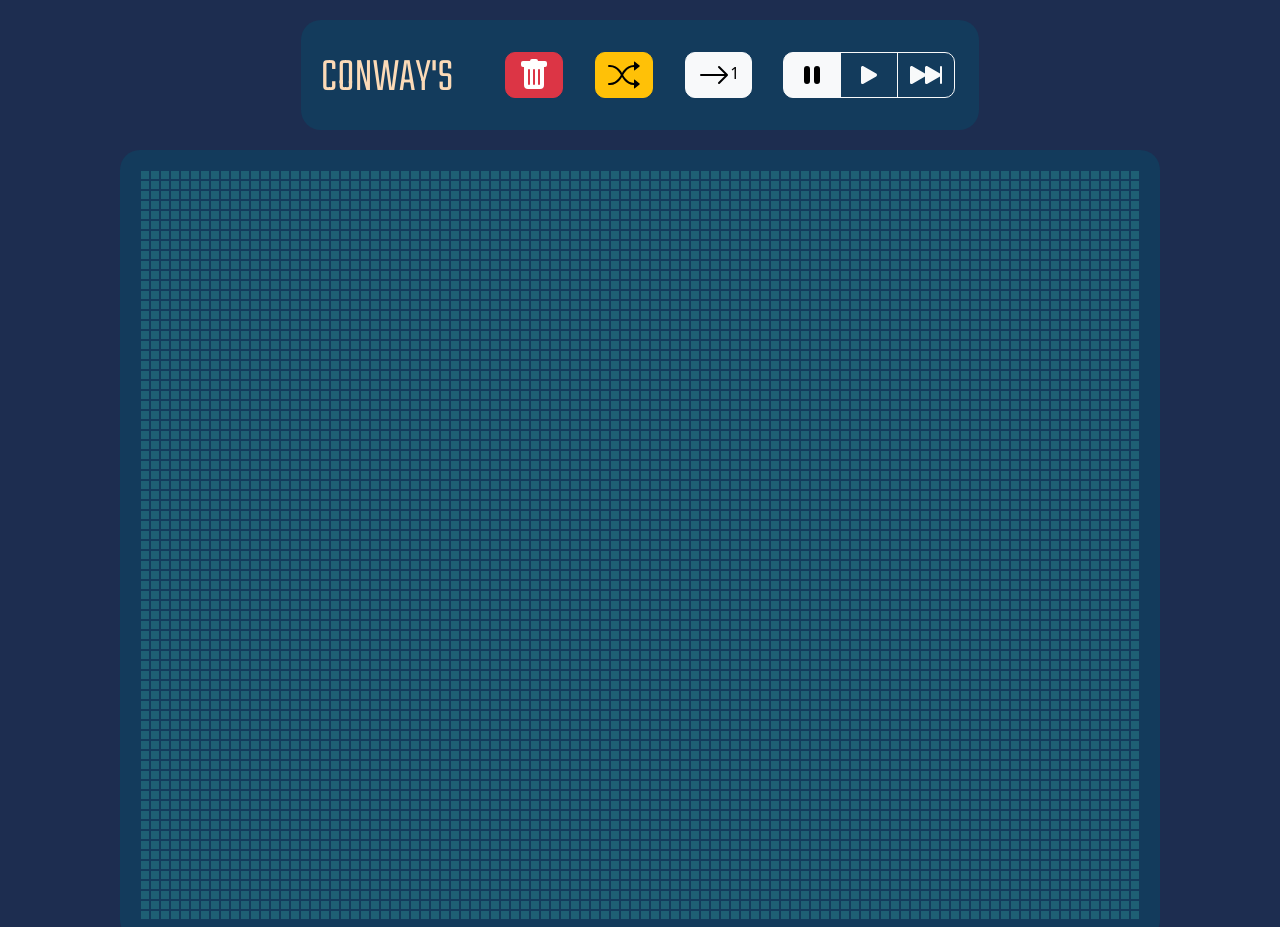
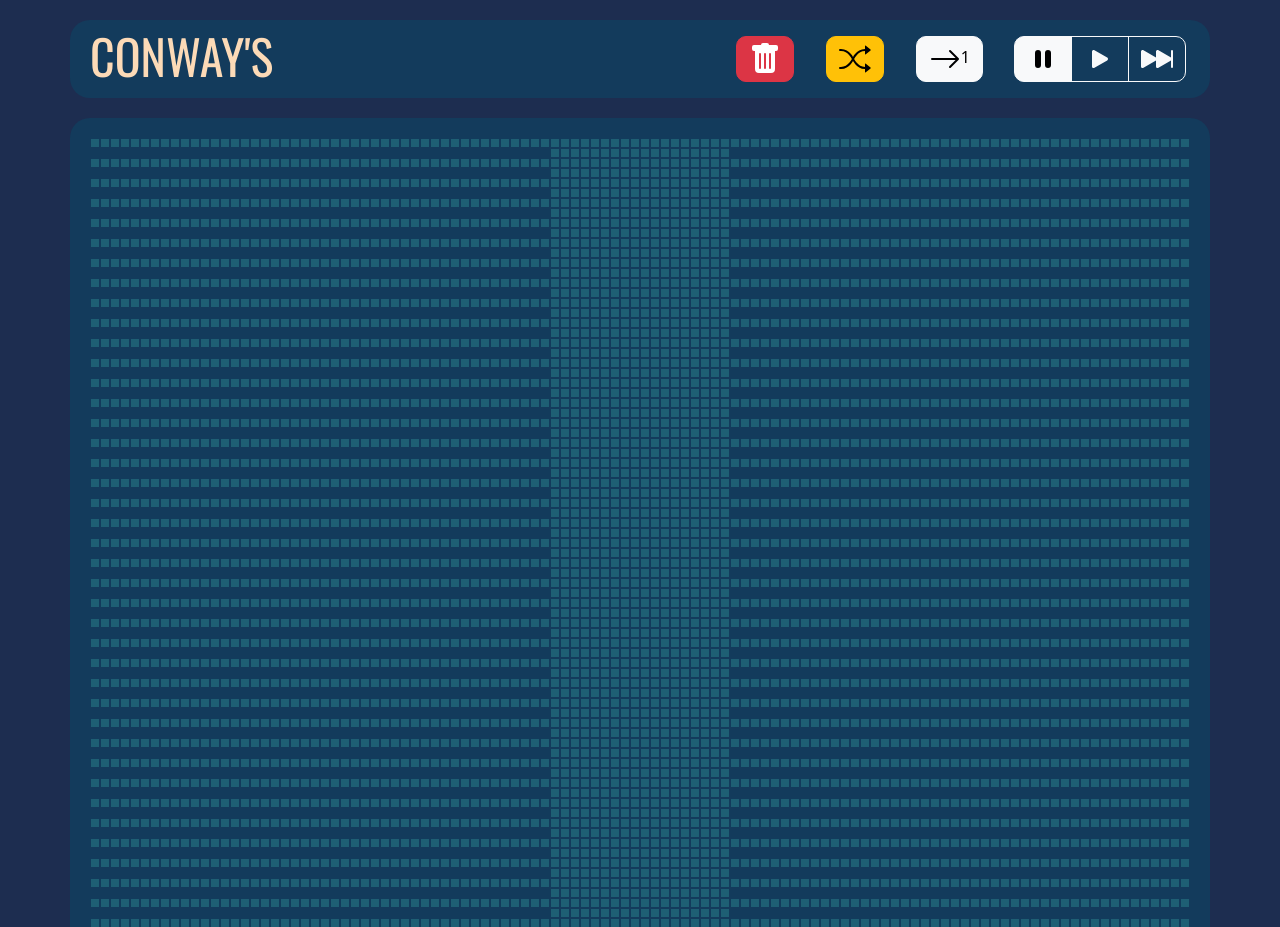
Before and after one commit to pablofsc/conway, a plain HTML site: page index.html in a window 1280 px wide. Shown: the top 927 px of the page. Drawn offline with nearby package versions, Linux system fonts and the light colour scheme.

Commit message:
Increase grid width to match controls width

```diff
--- a/index.html
+++ b/index.html
@@ -13,7 +13,7 @@
 
     <link rel="preconnect" href="https://fonts.googleapis.com">
     <link rel="preconnect" href="https://fonts.gstatic.com" crossorigin>
-    <link href="https://fonts.googleapis.com/css2?family=Teko:wght@300&display=swap" rel="stylesheet">
+    <link href="https://fonts.googleapis.com/css2?family=Oswald&display=swap" rel="stylesheet">
 
     <link rel="stylesheet" href="style.css">
 
@@ -21,14 +21,14 @@
 </head>
 
 <body>
-    <div class="container w-auto" id="container-all">
+    <div class="container" id="container-all">
         <div class="row justify-content-center">
-            <div class="container p-2 w-auto" id="container-controls">
+            <div class="container px-2 py-0 w-100" id="container-controls">
                 <div class="row justify-content-between">
                     <div class="col-2 pageTitle px-4">
                         CONWAY'S
                     </div>
-                    <div class="col-10 d-flex justify-content-end my-4">
+                    <div class="col-10 d-flex justify-content-end my-3">
                         <button type="button" class="btn btn-danger mx-3" id="wipe"><svg
                                 xmlns="http://www.w3.org/2000/svg" width="32" height="32" fill="currentColor"
                                 class="bi bi-trash-fill" viewBox="0 0 16 16">
--- a/script.js
+++ b/script.js
@@ -1,5 +1,5 @@
 var gridHeight = 75;
-var gridWidth = 100;
+var gridWidth = 128;
 var intervalNumber;
 
 var updateSemaphore = false;
--- a/style.css
+++ b/style.css
@@ -46,15 +46,12 @@ body {
     padding: 20px;
     border-radius: 20px;
     line-height: 0;
-
-    width: auto;
 }
 
 .pageTitle {
-    font-family: 'Teko', sans-serif;
+    font-family: 'Oswald', sans-serif;
     font-size: 3em;
     color: #FCDAB7;
-    padding-top: 15px;
 }
 
 .btn {
```
